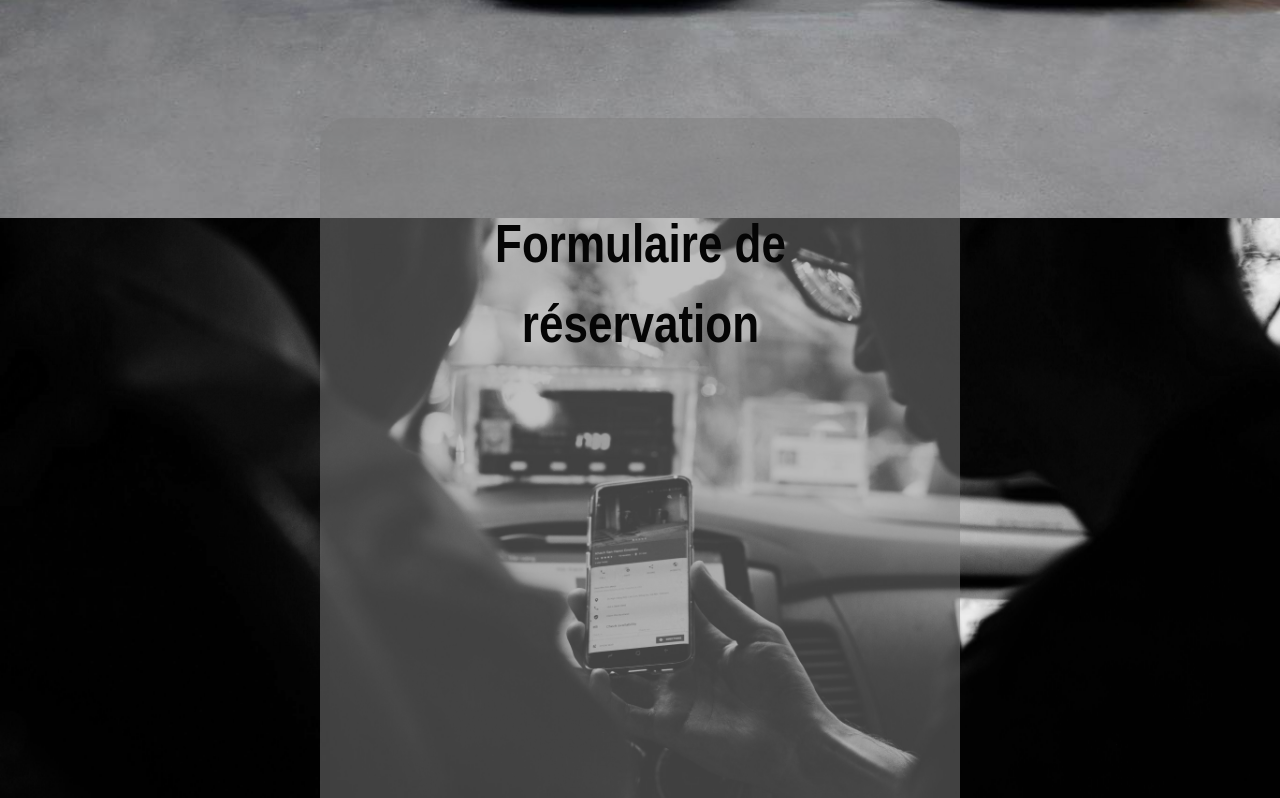
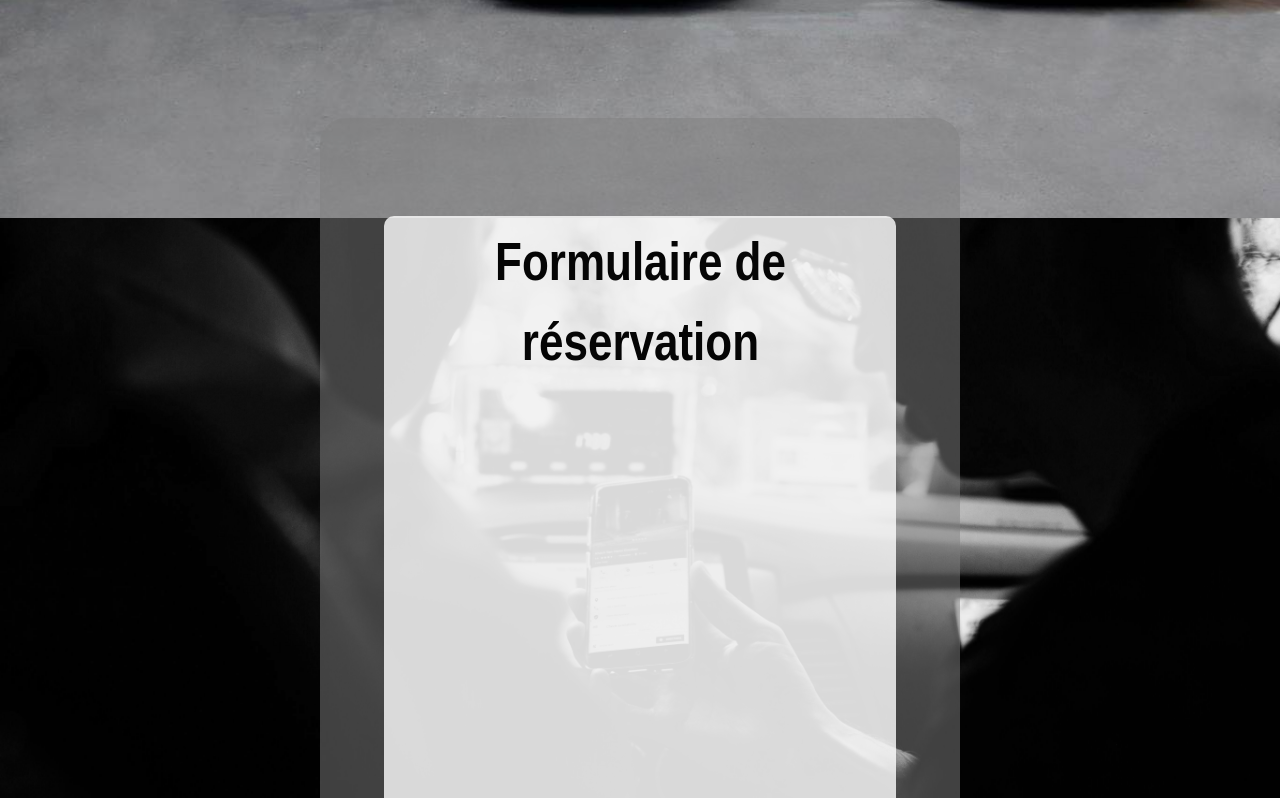
Before and after one commit to ibaky/e-taxilife, a Next.js app: page / in a window 1280 px wide. Shown: the part 482-1280 px from the top of the page. Built offline with nearby package versions, Linux system fonts and the light colour scheme; what kitchn would draw is missing.

Commit message:
rajout du deuxiemienne contenaire enfants

```diff
--- a/src/components/FormulaireReservation.module.css
+++ b/src/components/FormulaireReservation.module.css
@@ -22,22 +22,36 @@
     filter: grayscale(100%); /* Met l'image en noir et blanc */
   }
 
-  /* Conteneur du formulaire (vide) */
+  /* Conteneur du formulaire */
   .formContainer {
     position: absolute;
     top: -100px;  /* Décale le formulaire de 100px vers le haut (pour le chevauchement) */
-    left: 0;
-    right: 0;
+    left: 50%;
+    transform: translateX(-50%);  /* Centre horizontalement */
     width: 50%;  /* Largeur du conteneur */
     height: 800px;  /* Hauteur du conteneur */
     background-color: rgba(128, 128, 128, 0.5);  /* Gris transparent */
     display: flex;  /* Utilisation de flexbox pour centrer */
     justify-content: center;  /* Centre horizontalement */
-    align-items: flex-start;  /* Aligne le contenu en haut du conteneur */
+    align-items: center;  /* Centre verticalement */
     z-index: 1;  /* Le conteneur se place au-dessus de l'image */
     margin: 0 auto;  /* Assure que le conteneur est centré */
     border-radius: 25px;
     padding-top: 20px;  /* Espacement pour que le texte soit un peu plus bas */
+  }
+
+  /* Conteneur enfant dans le formulaire */
+  .childContainer {
+    width: 80%;  /* Largeur de l'enfant par rapport au conteneur parent */
+    height: 80%;  /* Hauteur du conteneur enfant */
+    background-color: rgba(255, 255, 255, 0.8);  /* Fond blanc transparent */
+    display: flex;
+    flex-direction: column;  /* Aligner les éléments du formulaire verticalement */
+    justify-content: flex-start;  /* Aligne le contenu en haut du conteneur */
+    align-items: center;  /* Centre horizontalement */
+    border-radius: 10px;  /* Coins arrondis */
+    padding: 20px;
+    box-sizing: border-box;
   }
 
   /* Titre du formulaire - visible sans flou */
@@ -50,5 +64,5 @@
     z-index: 2;  /* Assure que le titre soit au-dessus du flou */
     filter: none;  /* Supprime le flou du titre */
     transform: scaleY(1.2);  /* Augmente la hauteur des lettres */
-    margin-top: 80px;
+    margin-top: 0; /* Assure que le titre est bien aligné en haut */
   }
--- a/src/components/FormulaireReservation.tsx
+++ b/src/components/FormulaireReservation.tsx
@@ -12,10 +12,14 @@ const FormulaireReservation: React.FC = () => {
 
       {/* Conteneur du formulaire */}
       <div className={styles.formContainer}>
-        {/* Titre du formulaire avec un saut de ligne */}
-        <h2 className={styles.formTitle}>
-          Formulaire de <br /> réservation
-        </h2>
+        {/* Conteneur enfant contenant le formulaire */}
+        <div className={styles.childContainer}>
+          {/* Titre du formulaire placé dans le conteneur enfant */}
+          <h2 className={styles.formTitle}>
+            Formulaire de <br /> réservation
+          </h2>
+          {/* Contenu du formulaire (vide pour l'instant) */}
+        </div>
       </div>
     </div>
   );
```
